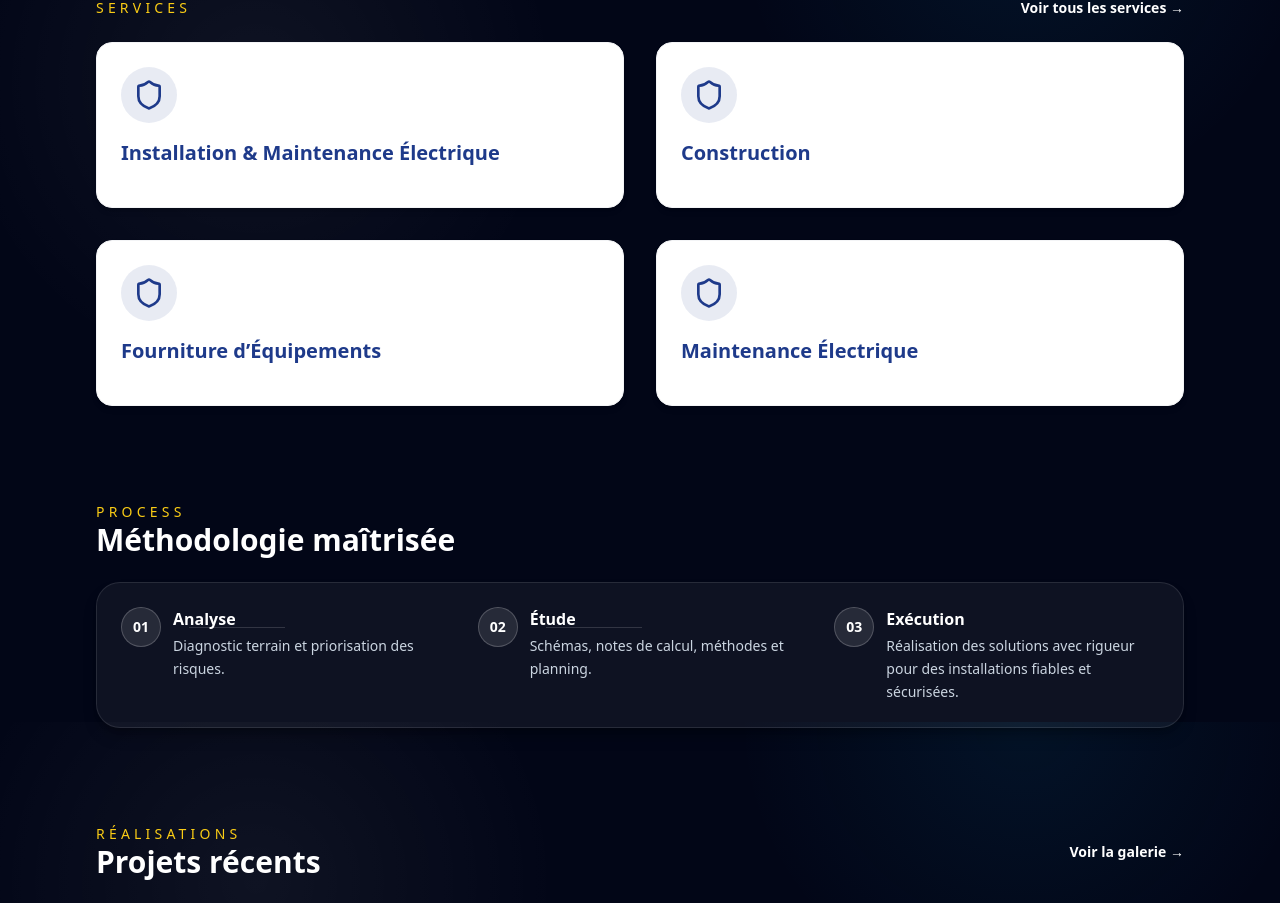
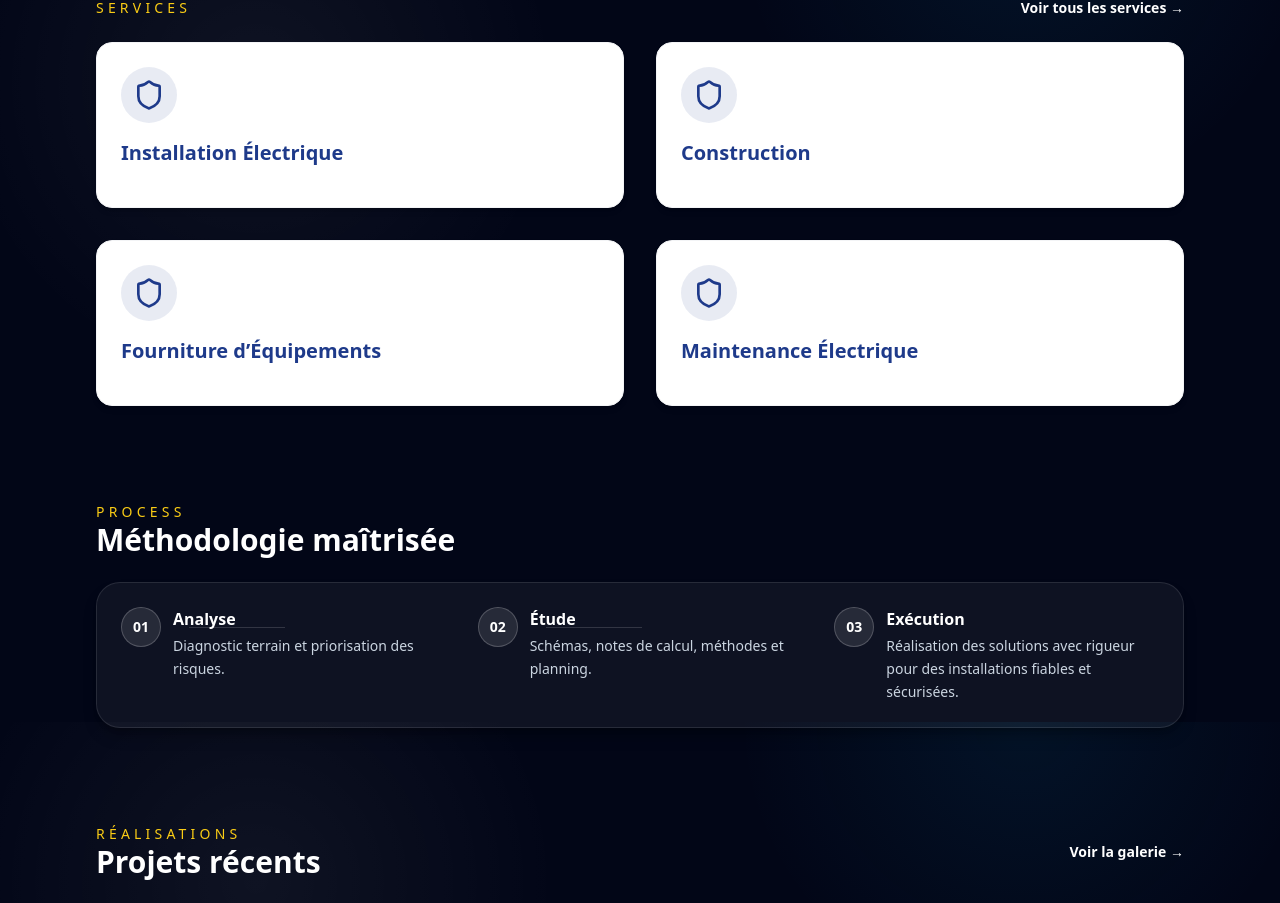
Before and after one commit to Shad707/shimla-nextjs, a Next.js app: page / in a window 1280 px wide. Shown: the part 878-1781 px from the top of the page. Built offline with nearby package versions, Linux system fonts and the light colour scheme.

Commit message:
removed a few options from form dropdown

```diff
--- a/src/app/page.tsx
+++ b/src/app/page.tsx
@@ -34,7 +34,7 @@ const stats = [
 
 const services = [
   {
-    title: "Installation & Maintenance Électrique",
+    title: "Installation Électrique",
     description:
       "Études, installations et mises en service conformes aux normes.",
   },
@@ -207,8 +207,8 @@ export default function Home() {
             >
               Shimla SARL offre des solutions fiables et innovantes dans
               l’installation électrique, la construction et la fourniture
-              d’équipements, avec un engagement total pour la qualité et
-              la sécurité.
+              d’équipements, avec un engagement total pour la qualité et la
+              sécurité.
             </motion.p>
             <motion.div
               initial={{ opacity: 0, y: 20 }}
--- a/src/components/ContactForm.tsx
+++ b/src/components/ContactForm.tsx
@@ -5,12 +5,10 @@ import { useState } from "react";
 type FormState = "idle" | "loading" | "success";
 
 const services = [
-  "Installation & maintenance électrique",
-  "Construction & génie civil",
-  "Fourniture d’équipements",
-  "Maintenance industrielle",
-  "Sécurité & conformité",
-  "Études & ingénierie",
+  "Installation Électrique",
+  "Construction",
+  "Fourniture d’Équipements",
+  "Maintenance Électrique",
 ];
 
 export default function ContactForm() {
--- a/tsconfig.json
+++ b/tsconfig.json
@@ -12,7 +12,7 @@
     "noEmit": true,
     "esModuleInterop": true,
     "module": "esnext",
-    "moduleResolution": "node",
+    "moduleResolution": "bundler",
     "resolveJsonModule": true,
     "isolatedModules": true,
     "jsx": "react-jsx",
@@ -22,10 +22,12 @@
         "name": "next"
       }
     ],
-    "baseUrl": ".",
     "paths": {
       "@/*": [
         "./src/*"
+      ],
+      "*": [
+        "./*"
       ]
     }
   },
```
Also changed, not shown: 1 other file (tests, documents, lock files or other folders).
